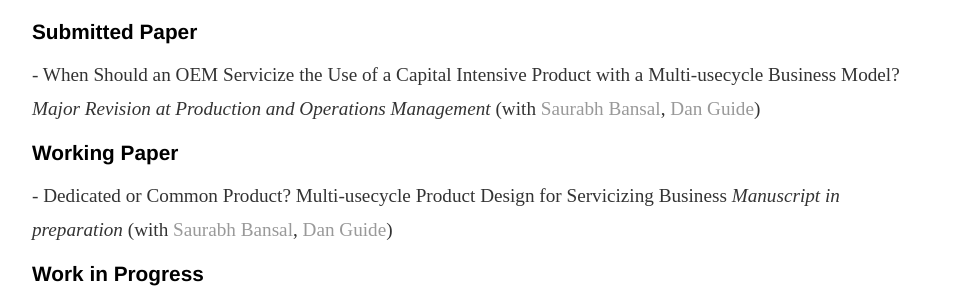
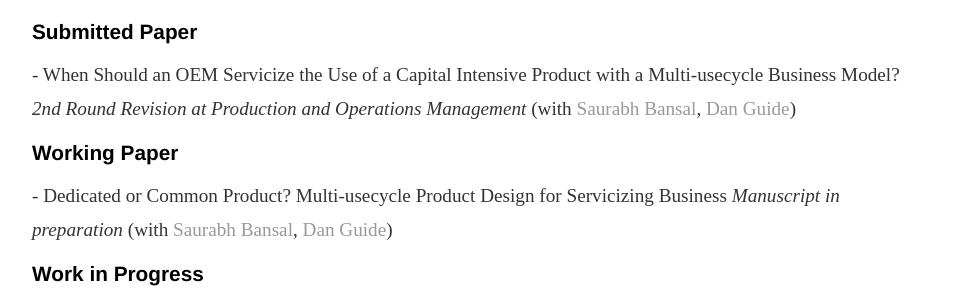
Before and after one commit to yinshi-gao/yinshi-gao.github.io, a Jekyll site: the page built from research/index.html, in a window 1280 px wide. Shown: the part 206-498 px from the top of the page, without its empty margins (160-1119 px from the left). Built offline with Jekyll 4.4.1, drawn with Linux system fonts in a browser that asks for light colours.

Commit message:
Update index.html

```diff
--- a/research/index.html
+++ b/research/index.html
@@ -9,7 +9,7 @@ title: Yinshi (Agnes) Gao's Personal Page - Research
 	<p2>Methodologies: Game Theory, Queuing Theory</p2>
 
 	<h1>Submitted Paper</h1>
-	<p2>- When Should an OEM Servicize the Use of a Capital Intensive Product with a Multi-usecycle Business Model? <em>Major Revision at Production and Operations Management</em>
+	<p2>- When Should an OEM Servicize the Use of a Capital Intensive Product with a Multi-usecycle Business Model? <em>2nd Round Revision at Production and Operations Management</em>
 		(with <a href="https://directory.smeal.psu.edu/sub32">Saurabh Bansal</a>, <a href="http://www.personal.psu.edu/drg16/">Dan Guide</a>)</p2>
 	<h1>Working Paper</h1>
 	<p2>- Dedicated or Common Product?  Multi-usecycle Product Design for Servicizing Business <em>Manuscript in preparation</em>
```
